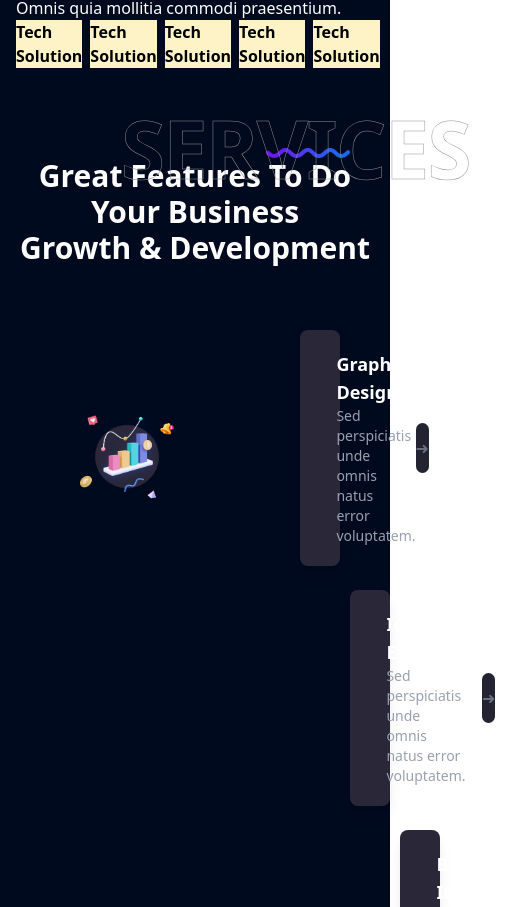
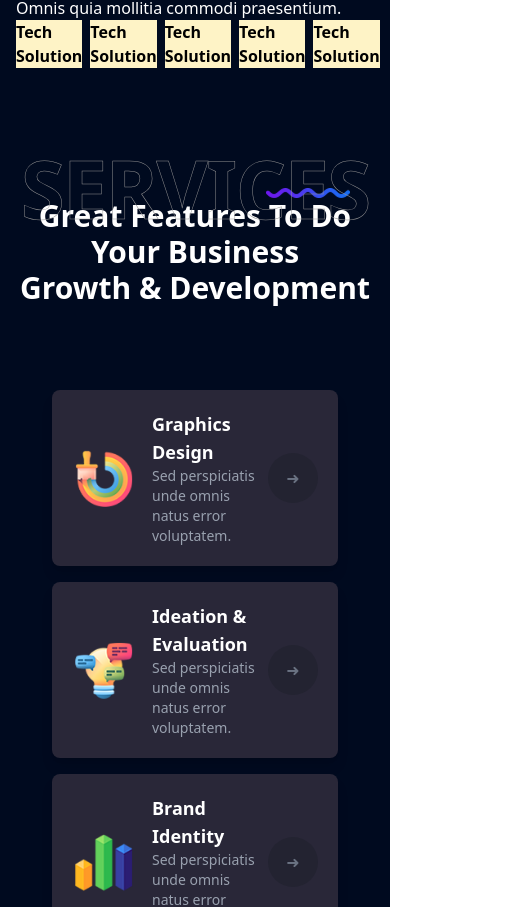
Before and after one commit to Ajnastk/SDEC, a React (Vite) app: page / in a window 390 px wide. Shown: the part 2394-3301 px from the top of the page, 529 px wide, since content can reach past the window. Built offline with nearby package versions, Linux system fonts and the light colour scheme.

Commit message:
service component responsive compleated

```diff
--- a/src/components/ServiceList.jsx
+++ b/src/components/ServiceList.jsx
@@ -3,7 +3,9 @@ import { contents } from "../contents";
 const ServiceList = () => {
   const { services } = contents;
   return (
-    <div className=" space-y-6">
+    <div>
+      {/* Show only Desktop View */}
+      <div className="space-y-6 ml-[20%] hidden lg:block">
         {/* graphicsDesign */}
         <div className="ml-[160px]">
           <div className="flex items-center w-[90%] md:w-[400px] p-5 bg-[rgba(41,39,56,1)] rounded-lg shadow-lg transition-transform transform hover:scale-101">
@@ -145,6 +147,38 @@ const ServiceList = () => {
           </div>
         </div>
       </div>
+      {/* Show only Mobile view */}
+      <div className="w-full flex flex-col items-center justify-center lg:hidden px-4 sm:px-6 space-y-4">
+        {Object.keys(services.servicesList).map((key, index) => {
+          const service = services.servicesList[key];
+          return (
+            <div key={index} className="w-full max-w-[400px]">
+              <div className="flex items-center p-5 bg-[rgba(41,39,56,1)] rounded-lg shadow-lg transition-transform transform hover:scale-105">
+                {/* Service Icon */}
+                <div className="w-16 flex items-center justify-center">
+                  <img
+                    src={service.image}
+                    alt={service.title}
+                    className="w-[90%] object-contain"
+                  />
+                </div>
+
+                {/* Service Details */}
+                <div className="ml-4 flex-1">
+                  <h3 className="text-lg font-semibold">{service.title}</h3>
+                  <p className="text-gray-400 text-sm">{service.description}</p>
+                </div>
+
+                {/* Arrow Icon */}
+                <div className="text-gray-500 flex justify-center items-center rounded-full w-[50px] h-[50px] bg-[rgba(35,35,49,1)] hover:text-white transition">
+                  ➜
+                </div>
+              </div>
+            </div>
+          );
+        })}
+      </div>
+    </div>
   );
 };
 
--- a/src/components/Services.jsx
+++ b/src/components/Services.jsx
@@ -1,31 +1,32 @@
 import { contents } from "../contents";
 import ServiceList from "./ServiceList";
+
 const Services = () => {
   const { services } = contents;
   return (
-    <div className="flex flex-col bg-[#000A1F] py-20 text-white h-[900px]">
-      <div>
-        {/* Faded Background Title */}
-        <h1 className="absolute text-center left-[31%] font-extrabold text-[80px] sm:text-[50px] md:text-[70px] lg:text-[130px] leading-[0] tracking-tight uppercase text-transparent stroke-white">
-          {services.backgroundHeading}
-        </h1>
+    <div className="flex flex-col bg-[#000A1F] py-20 text-white min-h-screen">
+      {/* Background Title */}
+      <h1 className="absolute text-center left-1/2 transform -translate-x-1/2 font-extrabold text-[80px] sm:text-[50px] md:text-[70px] lg:text-[130px] leading-none tracking-tight uppercase text-transparent stroke-white">
+        {services.backgroundHeading}
+      </h1>
 
-        <div className="text-center mb-10 flex justify-center">
-          <h2 className="text-3xl md:text-4xl font-semibold mb-6">
+      {/* Section Title */}
+      <div className="text-center mb-10 flex justify-center">
+          <h2 className="text-3xl md:text-4xl font-semibold mb-6 mt-10">
             <img className="ml-[250px]" src={services.underLineImage} alt="" />
             Great Features To Do Your Business <br /> Growth & Development
           </h2>
         </div>
-      </div>
 
-      <div className="flex flex-row gap-30 justify-center">
-        {/* Services Logo */}
+      {/* Content Wrapper */}
+      <div className="flex flex-wrap items-center justify-center">
+        {/* Services Logo (Hidden on Small Screens) */}
+        <div className="absolute mb-10 mr-[35%] w-full md:w-1/3 lg:w-2/7 hidden lg:block">
+          <img className="w-full" src={services.logo} alt="" />
+        </div>
 
-        <div className="w-[26%] mt-20 mr-[38%]">
-          <img src={services.logo} alt="" />
-        </div>
         {/* Services List */}
-        <div className="absolute w-[50%] ml-[22%] flex flex-col">
+        <div className="w-full p-5 md:w-1/2">
           <ServiceList />
         </div>
       </div>
```
Lines whose indentation alone changed are shown as unchanged.
